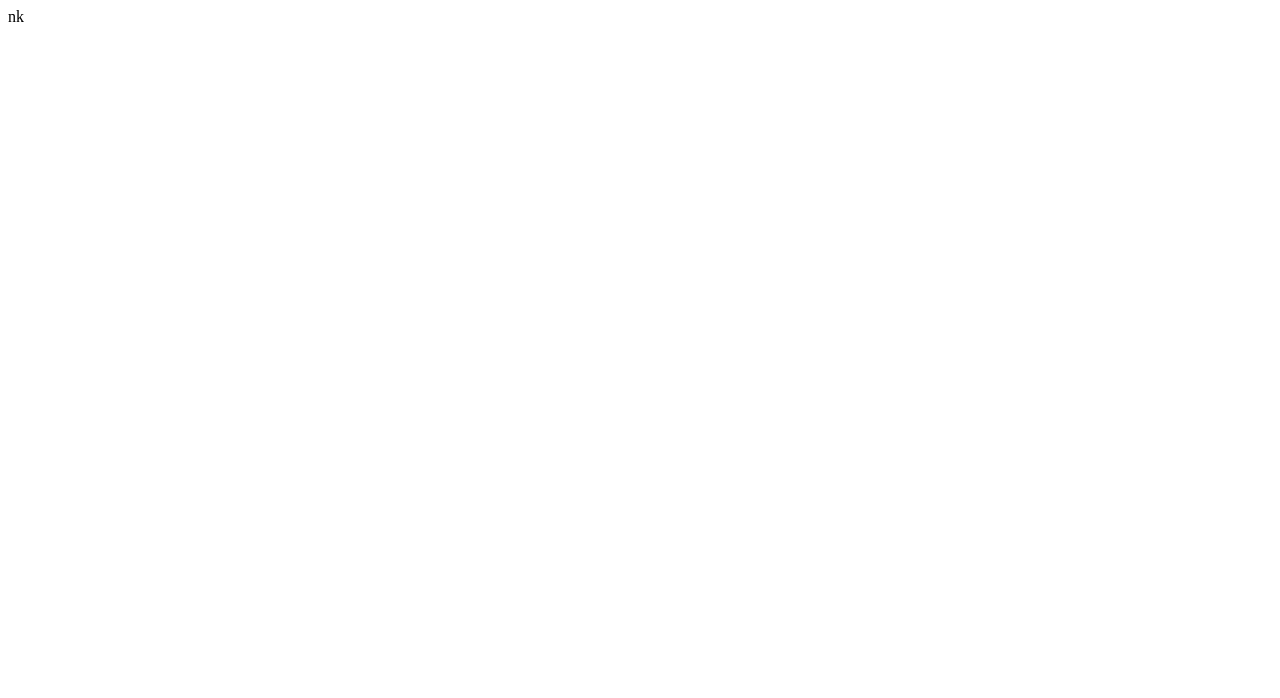
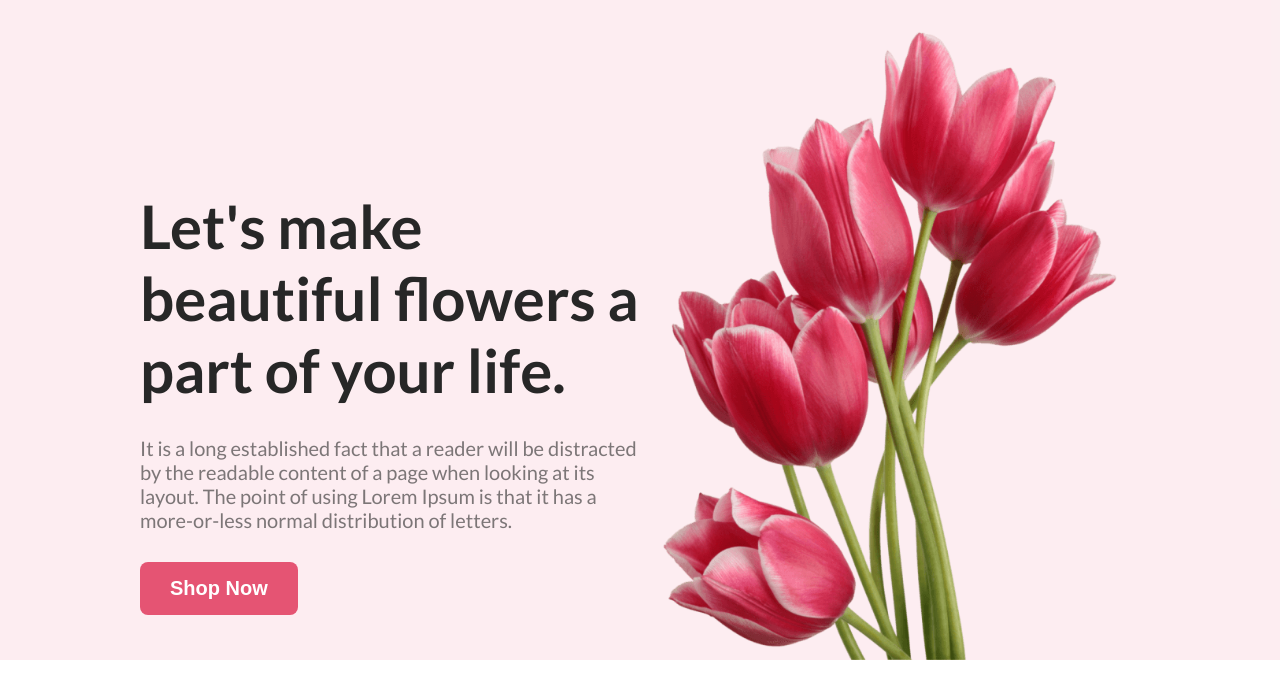
Before and after one commit to Ronel1984/my-first-assignment, a plain HTML site: page index.html in a window 1280 px wide. Drawn offline with nearby package versions, Linux system fonts and the light colour scheme.

Commit message:
header section added

```diff
--- a/index.html
+++ b/index.html
@@ -5,13 +5,27 @@
     <meta charset="UTF-8">
     <meta name="viewport" content="width=device-width, initial-scale=1.0">
     <title>My First Assignment</title>
-    <link rel="stylesheet" href="styles/style.css">nk
+    <link rel="stylesheet" href="styles/style.css">
+    <link rel="preconnect" href="https://fonts.googleapis.com">
+    <link rel="preconnect" href="https://fonts.gstatic.com" crossorigin>
+    <link
+        href="https://fonts.googleapis.com/css2?family=Lato:wght@400;700&family=Open+Sans:wght@400;700;800&display=swap"
+        rel="stylesheet">
 </head>
 
 <body>
     <!-- header part starts -->
     <header>
-
+        <div class="header-text">
+            <h1>Let's make <br> beautiful flowers a part of your life.</h1>
+            <p>It is a long established fact that a reader will be distracted by the readable content of a page when
+                looking at its
+                layout. The point of using Lorem Ipsum is that it has a more-or-less normal distribution of letters.</p>
+            <button class="btn-primary">Shop Now</button>
+        </div>
+        <div>
+            <img src="Flower Asset/pngwing 10.png" alt="">
+        </div>
     </header>
     <!-- header part ends -->
 
--- a/styles/style.css
+++ b/styles/style.css
@@ -0,0 +1,59 @@
+/* universal section starts */
+* {
+    margin: 0;
+}
+
+body {
+    font-family: 'Lato', sans-serif;
+    font-family: 'Open Sans', sans-serif;
+}
+
+/* universal section ends */
+
+/* header section starts */
+
+header {
+    display: flex;
+    justify-content: space-around;
+    background-color: #E554731A;
+    padding: 30px 140px;
+    height: 600px;
+}
+
+.header-text {
+    width: 600px;
+    margin-top: 40px;
+}
+
+header h1 {
+    color: #272727;
+    font-size: 60px;
+    font-weight: 700;
+    margin-top: 120px;
+    font-family: Lato;
+}
+
+header img {
+    display: block;
+    width: 500px;
+}
+
+.btn-primary {
+    border-radius: 8px;
+    background: #E55473;
+    color: #FFF;
+    border: none;
+    font-size: 20px;
+    font-weight: 700;
+    padding: 15px 30px;
+}
+
+/* header section ends */
+
+/* paragraph styles */
+p {
+    font-size: 20px;
+    margin: 30px 0px;
+    font-family: Lato;
+    color: rgba(39, 39, 39, 0.60);
+}
```
